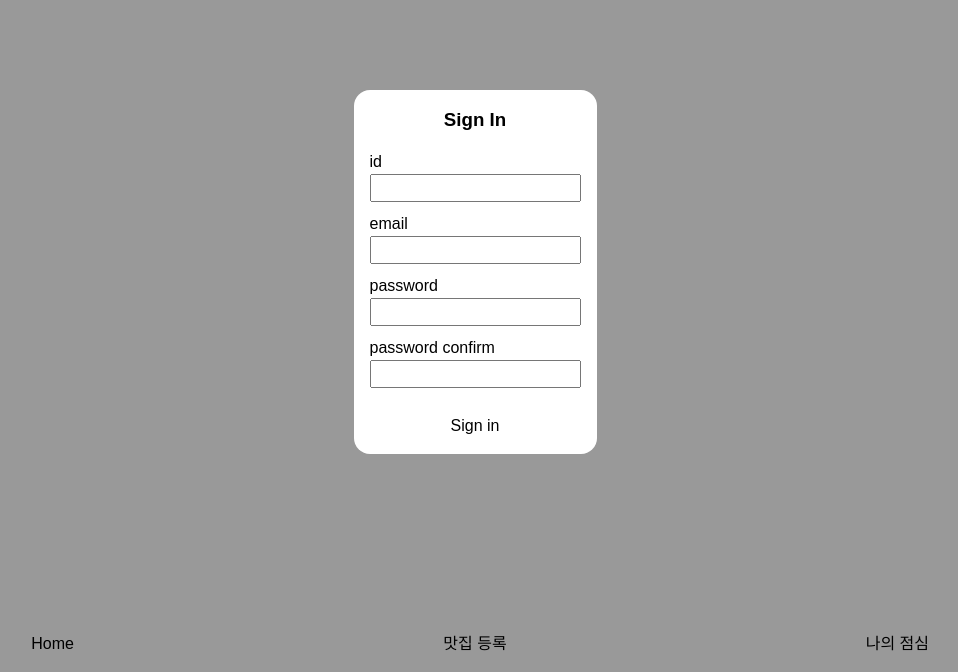
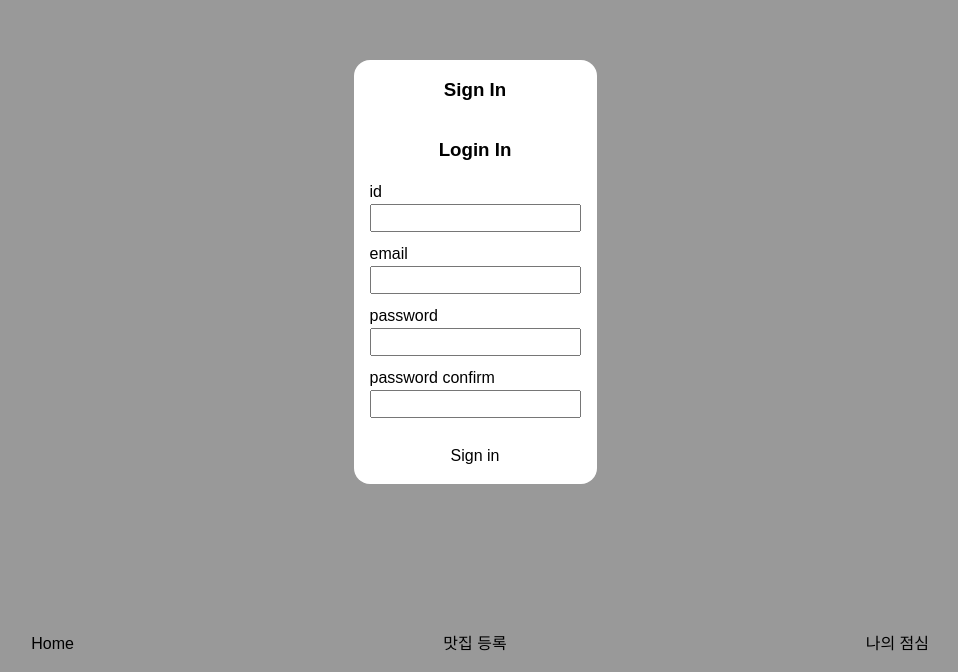
Before and after one commit to HTlee1990/bestLunch, a Vue app in the folder client/: page /register in a window 1280 px wide. Shown: the part 128-800 px from the top of the page, without its empty margins (165-1123 px from the left). Built offline with nearby package versions, Linux system fonts and the light colour scheme.

Commit message:
Fix Login tab

```diff
--- a/client/src/components/Login.vue
+++ b/client/src/components/Login.vue
@@ -2,6 +2,7 @@
   <div class="modal__wrapper" @click.self="closeModal">
     <div class="form__wrapper">
       <div class="header"><h3>Sign In</h3></div>
+      <div class="header"><h3>Login In</h3></div>
       <form class="input__wrapper" action="">
         <div class="label__wrapper">
           <label for="id">id</label>
@@ -31,6 +32,7 @@ import { signInApi } from "@/api/api.js"
 export default {
   data() {
     return {
+      isLogin: false,
       form__data: {
         id: "",
         email: "",
```
